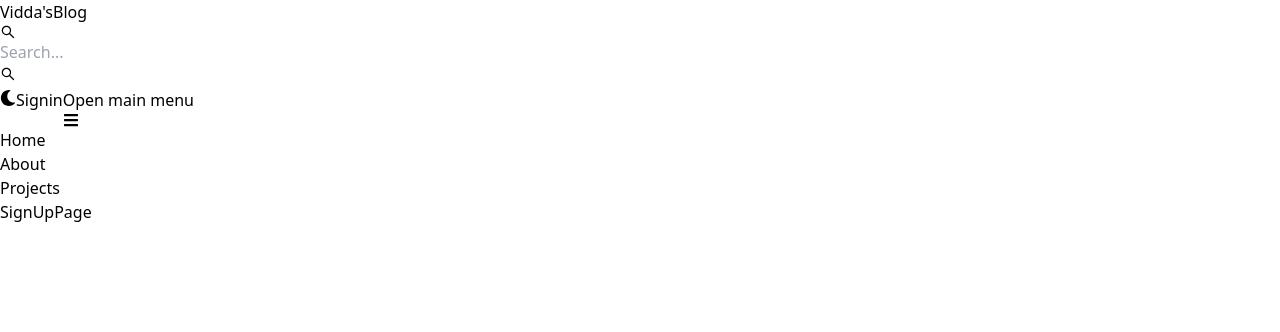
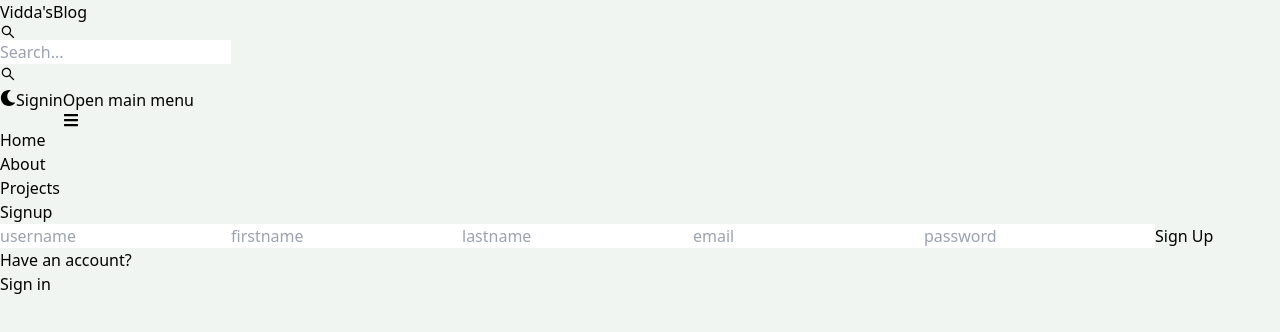
Before and after one commit to nvidda-hub/BlogApp, a React (Vite) app in the folder webapp/: page /sign-up in a window 1280 px wide. Shown: the top 332 px of the page. Built offline with nearby package versions, Linux system fonts and the light colour scheme.

Commit message:
auth sign up

```diff
--- a/webapp/package.json
+++ b/webapp/package.json
@@ -10,10 +10,12 @@
     "preview": "vite preview"
   },
   "dependencies": {
+    "axios": "^1.6.7",
     "flowbite-react": "^0.7.2",
     "react": "^18.2.0",
     "react-dom": "^18.2.0",
-    "react-router-dom": "^6.21.3"
+    "react-router-dom": "^6.21.3",
+    "react-toastify": "^10.0.4"
   },
   "devDependencies": {
     "@types/react": "^18.2.43",
--- a/webapp/src/App.tsx
+++ b/webapp/src/App.tsx
@@ -6,12 +6,15 @@ import SignInPage from "./pages/SignIn.page"
 import SignUpPage from "./pages/SignUp.page"
 import ProjectsPage from "./pages/Projects.page"
 import Header from "./components/Header.component"
+import { ToastContainer } from "react-toastify"
+import 'react-toastify/dist/ReactToastify.css';
 
 function App() {
 
   return (
     <>
       <BrowserRouter>
+      <ToastContainer />
         <Header />
         <Routes>
           <Route path='/' element={<HomePage />}/>
--- a/webapp/src/index.css
+++ b/webapp/src/index.css
@@ -1,3 +1,7 @@
 @tailwind base;
 @tailwind components;
 @tailwind utilities;
+
+body {
+    background-color: rgb(241,245, 241);
+}
--- a/webapp/src/pages/SignUp.page.tsx
+++ b/webapp/src/pages/SignUp.page.tsx
@@ -1,6 +1,104 @@
+import { Link, useNavigate } from "react-router-dom"
+import React, { useState } from "react"
+import axios from "axios"
+import { Bounce, ToastContainer, toast } from "react-toastify"
+
+interface signUpFromDataInterface {
+  username : string,
+  firstName : string,
+  lastName : string,
+  password : string,
+  email : string
+}
+
 const SignUpPage = () => {
+  const [loading, setLoading] = useState(false)
+  const navigate = useNavigate()
+  const [signUpFromData, setSignUpFromData] = useState<signUpFromDataInterface>({
+    username : "",
+    firstName : "",
+    lastName : "",
+    password : "",
+    email : ""
+  })
+  const handleChange = (e : React.ChangeEvent<HTMLInputElement>) => {
+    setSignUpFromData(
+      {
+      ...signUpFromData,
+      [e.target.id] : e.target.value
+    })
+  }
+
+  const handleSignUp = async (e : React.FormEvent) => {
+    setLoading(true)
+    try{
+      e.preventDefault()
+      const res = await axios.post('/v1/api/auth/sign-up', signUpFromData)
+      if(res.data.success){
+        console.log("user creation success")
+        toast.success('Sign up Success!!', {
+          position: "top-right",
+          autoClose: 5000,
+          hideProgressBar: false,
+          closeOnClick: true,
+          pauseOnHover: true,
+          draggable: true,
+          progress: undefined,
+          theme: "light",
+          transition: Bounce,
+          });
+        navigate('/sign-in')
+      } else {
+        toast.error('Sign up failed', {
+          position: "top-right",
+          autoClose: 5000,
+          hideProgressBar: false,
+          closeOnClick: true,
+          pauseOnHover: true,
+          draggable: true,
+          progress: undefined,
+          theme: "light",
+          transition: Bounce,
+          });
+      }
+    } catch(error : any) {
+      const errorMessage = error?.response?.data?.message || "Internal server error"
+      toast.error(`Sign up failed | Reason : ${errorMessage}`, {
+        position: "top-right",
+        autoClose: 5000,
+        hideProgressBar: false,
+        closeOnClick: true,
+        pauseOnHover: true,
+        draggable: true,
+        progress: undefined,
+        theme: "light",
+        transition: Bounce,
+        });
+        console.log("error :", errorMessage)
+    }
+    setLoading(false)
+
+  }
+
   return (
-    <div>SignUpPage</div>
+    <div className="p-3 max-w-lg mx-auto space-y-4">
+      <ToastContainer />
+      <div className="text-3xl font-semibold text-center py-7">
+          Signup
+      </div>
+      <form className="flex flex-col gap-4 items-center" onSubmit={handleSignUp}>
+        <input type="text" placeholder="username" id="username" className="border border-gray-300 p-3 rounded-lg w-full" onChange={handleChange} value={signUpFromData.username} />
+        <input type="text" placeholder="firstname" id="firstName" className="border border-gray-300 p-3 rounded-lg w-full" onChange={handleChange} value={signUpFromData.firstName} />
+        <input type="text" placeholder="lastname" id="lastName" className="border border-gray-300 p-3 rounded-lg w-full" onChange={handleChange} value={signUpFromData.lastName} />
+        <input type="email" placeholder="email" id="email" className="border border-gray-300 p-3 rounded-lg w-full" onChange={handleChange}  value={signUpFromData.email}/>
+        <input type="password" placeholder="password" id="password" className="border border-gray-300 p-3 rounded-lg w-full" onChange={handleChange}  value={signUpFromData.password}/>
+        <button className="p-3 bg-gray-800 text-white rounded-lg uppercase w-4/5 hover:opacity-90 disabled:bg-slate-300 disabled:cursor-not-allowed" type="submit" disabled={loading}>{loading ? 'Loading ...' : 'Sign Up'}</button>
+      </form>
+      <div className="flex flex-row space-x-2">
+        <div className="font-semibold">Have an account?</div>
+        <Link to='/sign-in' className="text-blue-500">Sign in</Link>
+      </div>
+    </div>
   )
 }
 
--- a/webapp/vite.config.ts
+++ b/webapp/vite.config.ts
@@ -3,5 +3,13 @@ import react from '@vitejs/plugin-react-swc'
 
 // https://vitejs.dev/config/
 export default defineConfig({
+  server : {
+    proxy : {
+      '/v1/api': {
+        target : 'http://localhost:3000/',
+        secure : false
+      }
+    }
+  },
   plugins: [react()],
 })
```
Also changed, not shown: webapp/src/components/Input.component.tsx (added, +24 -0 lines), 1 other file (tests, documents, lock files or other folders).
